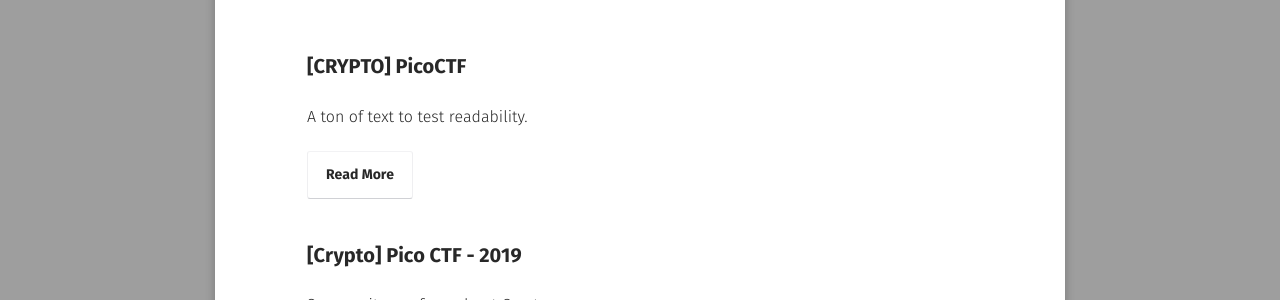
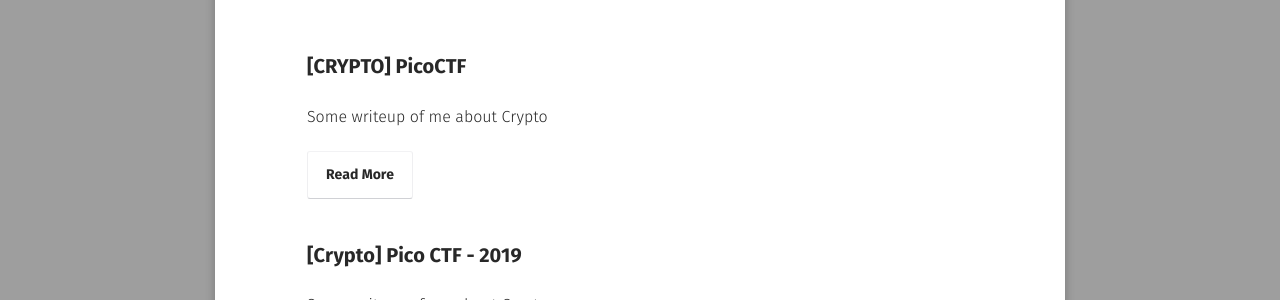
Before and after one commit to hieuhdh/deuteri, a Jekyll site: the page built from posts/index.md, in a window 1280 px wide. Shown: the part 251-551 px from the top of the page. Built offline with Jekyll 4.4.1, drawn with Linux system fonts in a browser that asks for light colours; some web fonts are replaced.

Commit message:
fix something

```diff
--- a/_posts/2021-11-15-[CRYPTO]-PicoCTF.md
+++ b/_posts/2021-11-15-[CRYPTO]-PicoCTF.md
@@ -1,19 +1,19 @@
 ---
 layout: post
 title: "[CRYPTO] PicoCTF"
-date: 2021-11-15
-excerpt: "A ton of text to test readability."
+date: 2021-10-10
+excerpt: "Some writeup of me about Crypto"
 tags: [sample post, readability, test]
 comments: true
 ---
 
 <h2 align="center">
   I send all you guys some topics that I have written. I'm really stupid at English, so I write all in Vietnamese ::v
-</h3>
+</h2>
 <br><br>
 <div align="center">
   <h4>
     <a href="https://github.com/hieuhdh/deuteri/tree/master/_posts/2021-11-15-[CRYPTO]-PicoCTF-2019.md" class="btn btn-success">[CRYPTO] Pico CTF 2019</a> |
-    <a href="#install">[CRYPTO] Pico CTF 2021</a>
+    <a href="https://github.com/hieuhdh/deuteri/tree/master/_posts/2021-11-15-[CRYPTO]-PicoCTF-2019.md">[CRYPTO] Pico CTF 2021</a>
   </h4>
 </div>
```
Also changed, not shown: _posts/2021-10-10-[CRYPTO]-PicoCTF-2019.md (+5 -5 lines).
